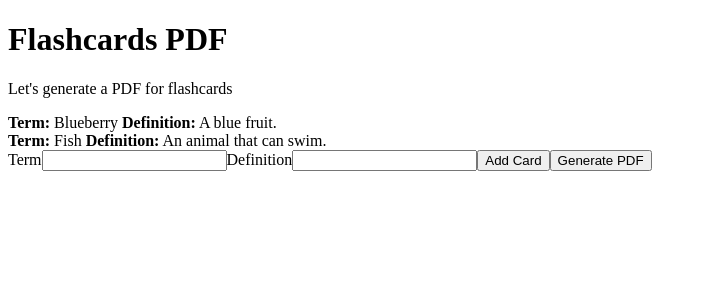
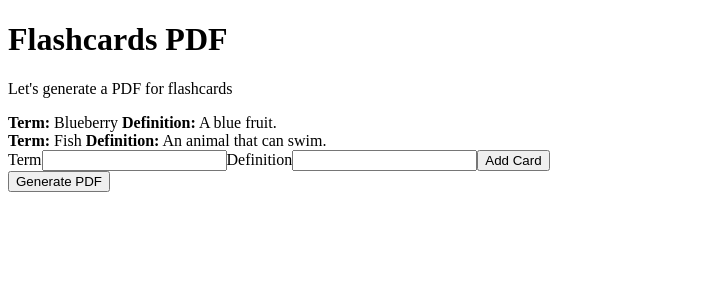
Before and after one commit to WilhelmWillie/flashcards-pdf, an Angular app: page / in a window 1280 px wide. Shown: the top 300 px of the page, without its empty margins (0-707 px from the left). Built offline with nearby package versions, Linux system fonts and the light colour scheme.

Commit message:
Added card form and methods to add to card list on form submit

```diff
--- a/src/app/app.component.html
+++ b/src/app/app.component.html
@@ -9,13 +9,7 @@
       ></flashcard>
   </div>
 
-  <label>Term</label>
-  <input type="text" [(ngModel)]="newTerm">
-
-  <label>Definition</label>
-  <input type="text" [(ngModel)]="newDefinition">
-
-  <button (click)="addCard()">Add Card</button>
+  <card-form (addCard)="addCard($event)"></card-form>
 
   <button (click)="generatePDF()">Generate PDF</button>
 </div>
--- a/src/app/app.component.ts
+++ b/src/app/app.component.ts
@@ -8,9 +8,6 @@ import jsPDF from 'jspdf';
   styleUrls: ['./app.component.css']
 })
 export class AppComponent {
-  newTerm: string = '';
-  newDefinition: string= '';
-
   cards = [
     {
       term: 'Blueberry',
@@ -33,10 +30,10 @@ export class AppComponent {
     doc.save('cards.pdf');
   }
 
-  addCard() {
+  addCard(data) {
     this.cards.push({
-      term: this.newTerm,
-      definition: this.newDefinition
+      term: data.term,
+      definition: data.definition
     })
   }
 }
--- a/src/app/card-form/card-form.component.html
+++ b/src/app/card-form/card-form.component.html
@@ -1,3 +1,9 @@
-<p>
-  card-form works!
-</p>
+<form>
+  <label>Term</label>
+  <input type="text" [(ngModel)]="newTerm" name="term">
+
+  <label>Definition</label>
+  <input type="text" [(ngModel)]="newDefinition" name="definition">
+
+  <button (click)="formSubmit()">Add Card</button>
+</form>
--- a/src/app/card-form/card-form.component.ts
+++ b/src/app/card-form/card-form.component.ts
@@ -1,15 +1,26 @@
-import { Component, OnInit } from '@angular/core';
+import { Component, EventEmitter, OnInit, Output } from '@angular/core';
 
 @Component({
-  selector: 'app-card-form',
+  selector: 'card-form',
   templateUrl: './card-form.component.html',
   styleUrls: ['./card-form.component.css']
 })
 export class CardFormComponent implements OnInit {
+  @Output() addCard = new EventEmitter<Object>();
+
+  newTerm : string;
+  newDefinition: string;
 
   constructor() { }
 
   ngOnInit() {
   }
 
+  formSubmit() {
+    this.addCard.emit({
+      term: this.newTerm,
+      definition: this.newDefinition
+    });
+  }
+
 }
```
